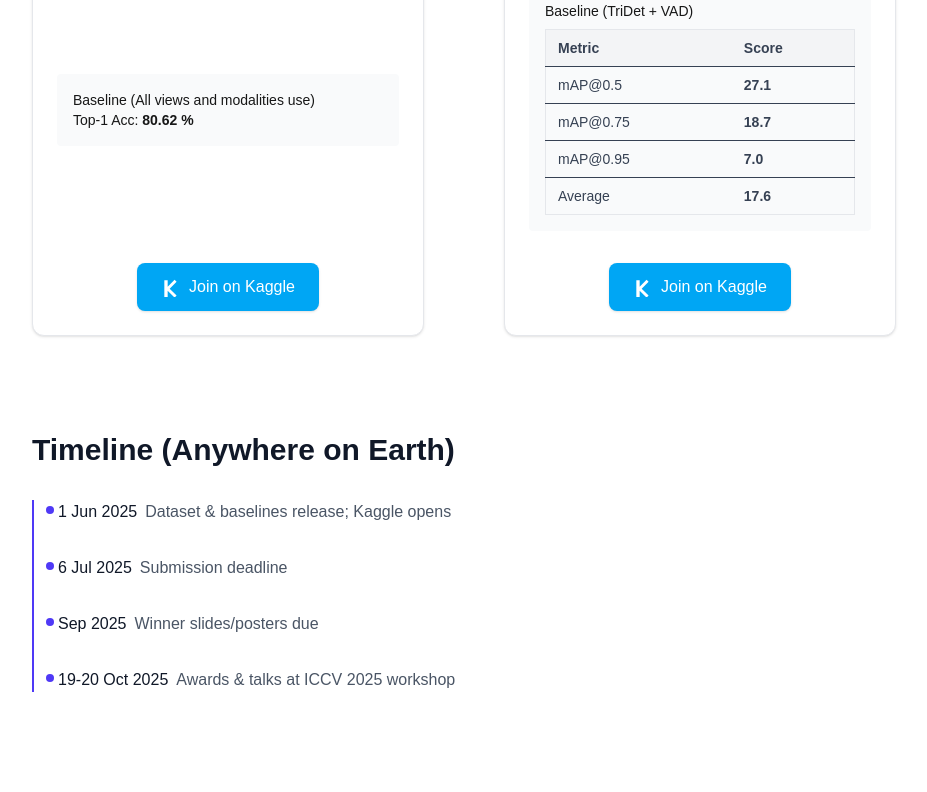
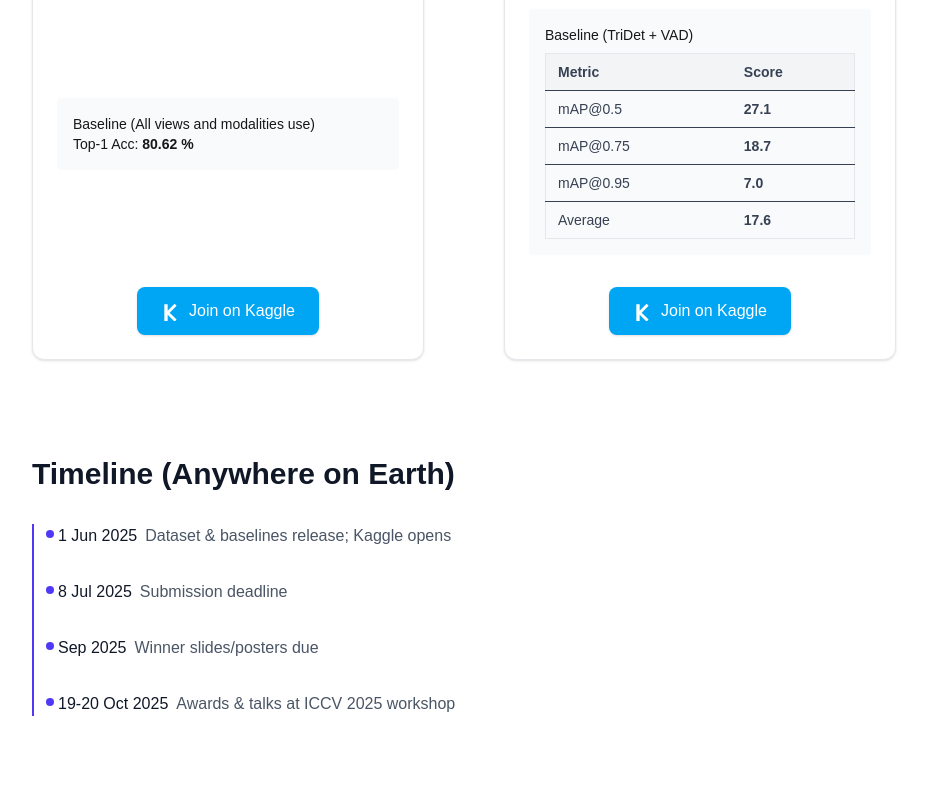
Before and after one commit to HenryQUQ/BinEgo-360, a Next.js app: page / in a window 1280 px wide. Shown: the part 3593-4385 px from the top of the page, without its empty margins (176-1103 px from the left). Built offline with nearby package versions, Linux system fonts and the light colour scheme.

Commit message:
Update challenge submission date

```diff
--- a/app/page.tsx
+++ b/app/page.tsx
@@ -383,7 +383,7 @@ export default function Workshop() {
                             Please make sure to send your <strong>author list, affiliations, emails, and attendee details for the workshop (indicating clearly if the attendee is a student or not)</strong> to <a href="mailto:x360dataset@outlook.com" className="text-indigo-600 underline">x360dataset@outlook.com</a> before the deadline.
                         </p>
                         <p className="mt-2">
-                            Additionally, you will need to provide your test code separately for evaluation purposes. Due to the large size of the test dataset, the Kaggle sandbox environment cannot handle this process. Note that your submitted code will <strong>only be used for testing purposes</strong> and will be deleted after evaluation.
+                            Additionally, you will need to provide your test code and checkpoint separately for evaluation purposes. Due to the large size of the test dataset, the Kaggle sandbox environment cannot handle this process. Note that your submitted code will <strong>only be used for testing purposes</strong> and will be deleted after evaluation.
                         </p>
                     </div>
 
@@ -581,7 +581,7 @@ export default function Workshop() {
                     <ol className="mt-8 border-l-2 border-indigo-600">
                         {[
                             ["1 Jun 2025", "Dataset & baselines release; Kaggle opens"],
-                            ["6 Jul 2025", "Submission deadline"],
+                            ["8 Jul 2025", "Submission deadline"],
                             ["Sep 2025", "Winner slides/posters due"],
                             ["19-20 Oct 2025", "Awards & talks at ICCV 2025 workshop"],
                         ].map(([date, desc], i) => (
```
Also changed, not shown: 1 other file (tests, documents, lock files or other folders).
